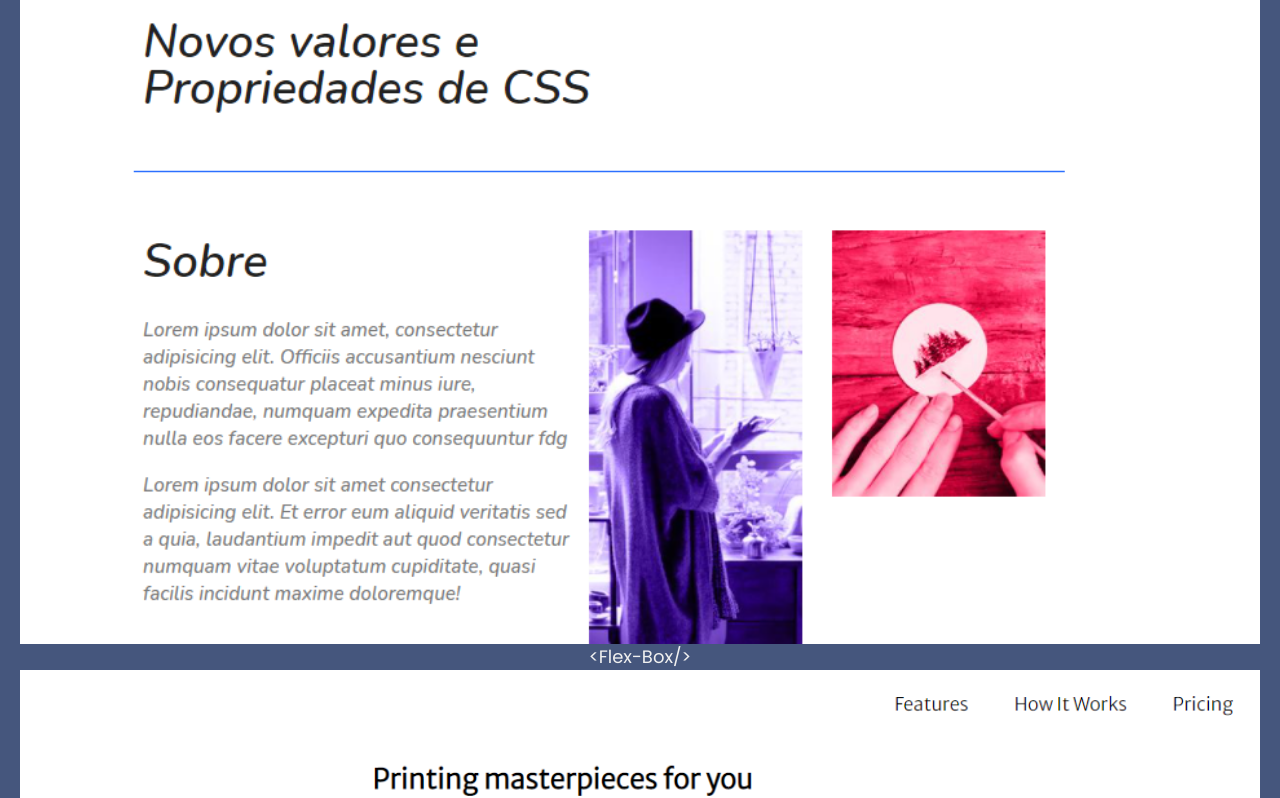
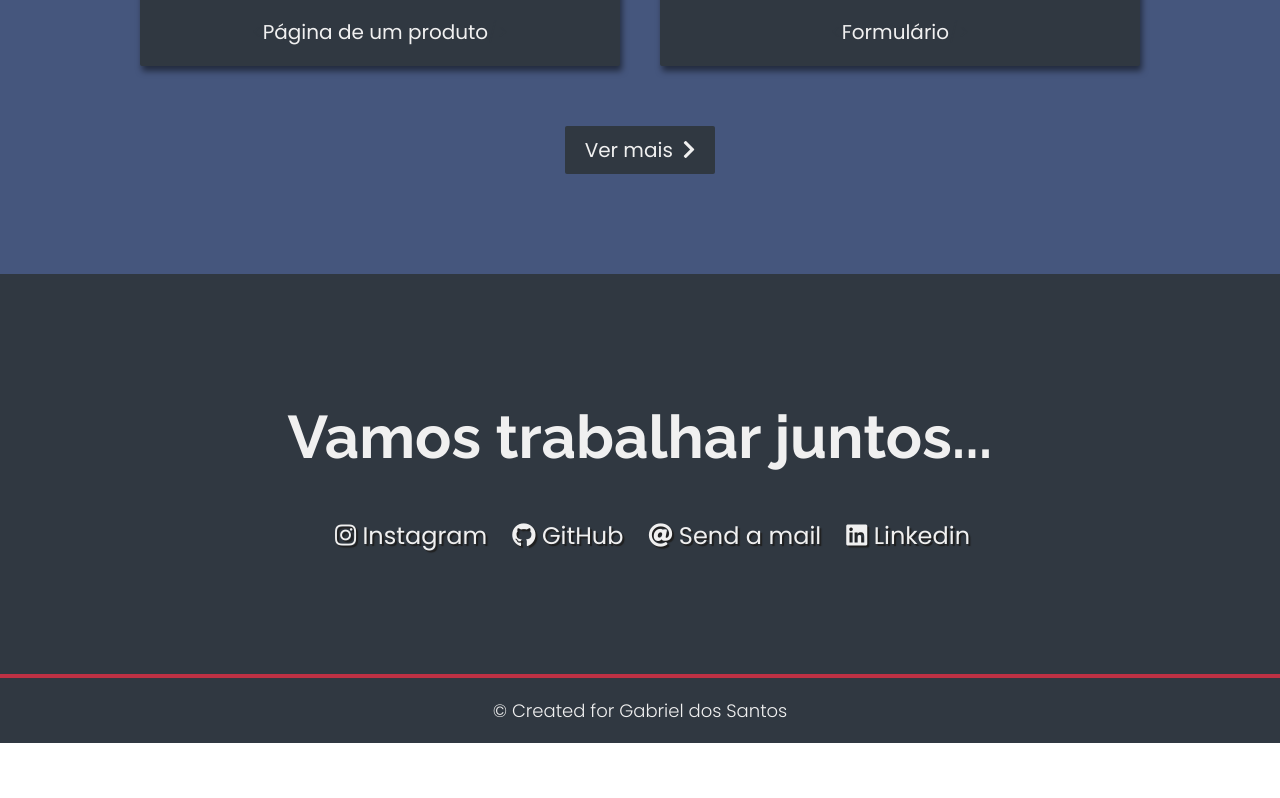
Before and after one commit to Gabriel-ds/personal-portfolio, a plain HTML site: page index.html in a window 1280 px wide. Shown: the part 1683-2481 px from the top of the page. After the commit the page ends 2426 px from the top, so only its background shows below. Drawn offline with Linux system fonts and the light colour scheme.

Commit message:
finalização do portfolio

```diff
--- a/index.html
+++ b/index.html
@@ -34,13 +34,13 @@
     </section>
 
     <section class="projetos-section" id="projetos">
-        <h2>Estes são alguns dos meus meus projetos</h2>
+        <h2 class="projetos-section-header">Aqui estão alguns dos meus projetos</h2>
 
         <div class="projects-grid">
             <div class="projeto">
                 <a href="https://gabriel-ds.github.io/site-tribute-page/" target="_blank">
                     <img class="img-projeto" src="imgs/img-tribute-page.png" alt="projeto">
-                    <p>
+                    <p class="projeto-titulo">
                         <span class="code">&lt;</span>Tribute Page<span class="code">&#47;&gt;</span>
                     </p>
                 </a>
@@ -49,7 +49,7 @@
             <div class="projeto">
                 <a href="https://gabriel-ds.github.io/page-flex-blog/" target="_blank">
                     <img class="img-projeto" src="imgs/img-flex.png" alt="projeto">
-                    <p>
+                    <p class="projeto-titulo">
                         <span class="code">&lt;</span>Flex-Box<span class="code">&#47;&gt;</span>
                     </p>
                 </a>
@@ -58,7 +58,7 @@
             <div class="projeto">
                 <a href="https://gabriel-ds.github.io/product-landing-page/" target="_blank">
                     <img class="img-projeto" src="imgs/img-page-product.png" alt="projeto">
-                    <p>
+                    <p class="projeto-titulo">
                         <span class="code">&lt;</span>Página de um produto<span class="code">&#47;&gt;</span>
                     </p>
                 </a>
@@ -67,7 +67,7 @@
             <div class="projeto">
                 <a href="https://gabriel-ds.github.io/survery-form/" target="_blank">
                     <img class="img-projeto" src="imgs/img-formulario.png" alt="projeto">
-                    <p>
+                    <p class="projeto-titulo">
                         <span class="code">&lt;</span>Formulário<span class="code">&#47;&gt;</span>
                     </p>
                 </a>
@@ -79,25 +79,25 @@
         </a>
     </section>
 
-    <section class="contato-section" id="#contato">
+    <section class="contato-section" id="contato">
         <div class="contato-section-header">
             <h2>Vamos trabalhar juntos...</h2>
         </div>
-        <div class="cantato-section-links">
-            <a class="btn contato" href="http://instagram" target="_blank">
-                <i class="fab fa-facebook-square"></i>Instagram
+        <div class="contato-section-links">
+            <a class="btn-contato" href="http://instagram" target="_blank">
+                <i class="fab fa-instagram"></i> Instagram
             </a>
 
-            <a id="profile-link" href="https://github.com/freecodecamp" target="_blank" class="btn contato">
+            <a id="profile-link" href="https://github.com/freecodecamp" target="_blank" class="btn-contato">
                 <i class="fab fa-github"></i> GitHub
             </a>
 
-            <a href="mailto:gabrields.dev@gmail.com" class="btn contato">
+            <a href="mailto:gabrields.dev@gmail.com" class="btn-contato">
                 <i class="fas fa-at"></i> Send a mail
             </a>
 
-            <a class="btn contato" href="http://Linkedin" target="_blank">
-                <i class="fab fa-linkedin"></i>Linkedin
+            <a class="btn-contato" href="http://Linkedin" target="_blank">
+                <i class="fab fa-linkedin"></i> Linkedin
             </a>
         </div>
     </section>
--- a/style.css
+++ b/style.css
@@ -150,3 +150,178 @@ html {
   padding: 10rem 2rem;
   background: var(--main-blue);
 }
+
+.projetos-section-header{
+  max-width: 830px;
+  margin: 0 auto 6rem auto;
+  border-bottom: 0.2rem solid var(--main-white);
+}
+
+@media (max-width: 28.75em) {
+  .projetos-section-header {
+    font-size: 4rem;
+  }
+}
+
+.projects-grid{
+  display: grid;
+  grid-template-columns: repeat(auto-fit, minmax(320px, 1fr));
+  grid-gap: 4rem;
+  width: 100%;
+  max-width: 1000px;
+  margin: 0 auto;
+  margin-bottom: 6rem;
+}
+
+@media (max-width: 30.625em) {
+  .projetos-section {
+    padding: 6rem 1rem;
+  }
+
+  .projects-grid {
+    grid-template-columns: 1fr;
+  }
+}
+
+.projeto {
+  background: var(--main-gray);
+  box-shadow: 1px 1px 2px rgba(0, 0, 0, 0.5);
+  border-radius: 2px;
+}
+
+.code {
+  color: var(--main-gray);
+  transition: color 0.3s ease-out;
+}
+
+.projeto:hover .code {
+  color: #ff7f50;
+}
+
+.img-projeto {
+  height: calc(100% - 6.8rem);
+  width: 100%;
+  object-fit: cover;
+}
+
+.projeto-titulo{
+  font-size: 2rem;
+  padding: 2rem 0.5rem;
+}
+
+@media (max-width: 30.625em) {
+  .projetos-section {
+    padding: 6rem 1rem;
+  }
+
+  .projetos-grid {
+    grid-template-columns: 1fr;
+  }
+}
+
+.projeto {
+  background: var(--main-gray);
+  box-shadow: 2px 5px 6px rgba(0, 0, 0, 0.5);
+  border-radius: 2px;
+}
+
+.code {
+  color: var(--main-gray);
+  transition: color 0.3s ease-out;
+}
+
+.projeto:hover .code {
+  color: #ff7f50;
+}
+
+.img-project {
+  height: calc(100% - 6.8rem);
+  width: 100%;
+  object-fit: cover;
+}
+
+.projeto-titulo {
+  font-size: 2rem;
+  padding: 2rem 0.5rem;
+}
+
+.btn {
+  display: inline-block;
+  padding: 1rem 2rem;
+  border-radius: 2px;
+}
+
+.btn-ver-mais {
+  font-size: 2rem;
+  background: var(--main-gray);
+  transition: background 0.3s ease-out;
+}
+
+.btn-ver-mais:hover {
+  background: var(--main-red);
+}
+
+.btn-ver-mais:hover > i {
+  transform: translateX(2px);
+}
+
+.btn-ver-mais > i {
+  margin-left: 10px;
+  transform: translateX(0);
+  transition: transform 0.3s ease-out;
+}
+
+.contato-section {
+  display: flex;
+  flex-direction: column;
+  justify-content: center;
+  align-items: center;
+  text-align: center;
+  width: 100%;
+  height: 50vh;
+  padding: 0 2rem;
+  background: var(--main-gray);
+}
+
+.contato-section-header > h2 {
+  font-size: 6rem;
+}
+
+@media (max-width: 28.75em) {
+  .contato-section-header > h2 {
+    font-size: 4rem;
+  }
+}
+
+.contato-section-header > p {
+  font-style: italic;
+}
+
+.contato-section-links {
+  display: flex;
+  justify-content: center;
+  width: 100%;
+  max-width: 980px;
+  margin-top: 4rem;
+  flex-wrap: wrap;
+}
+
+.btn-contato {
+    font-size: 2.4rem;
+    margin-left: 25px;
+    text-shadow: 2px 2px 1px #1f1f1f;
+    transition: transform 0.3s ease-out;
+  }
+
+  .btn-contato:hover {
+    transform: translateY(8px);
+  }
+
+  footer {
+    font-weight: 300;
+    display: flex;
+    justify-content: space-evenly;
+    padding: 2rem;
+    background: var(--main-gray);
+    border-top: 4px solid var(--main-red);
+  }
```
